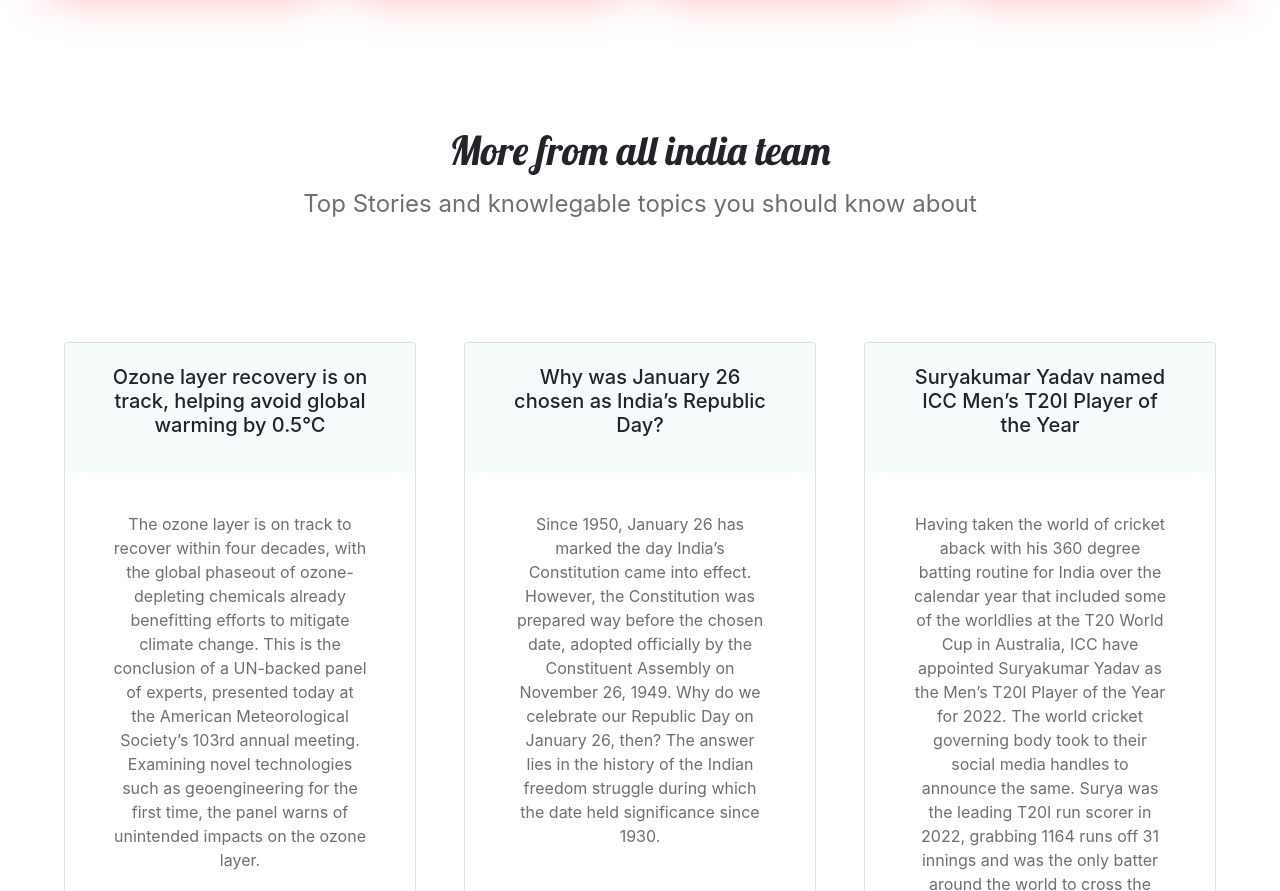
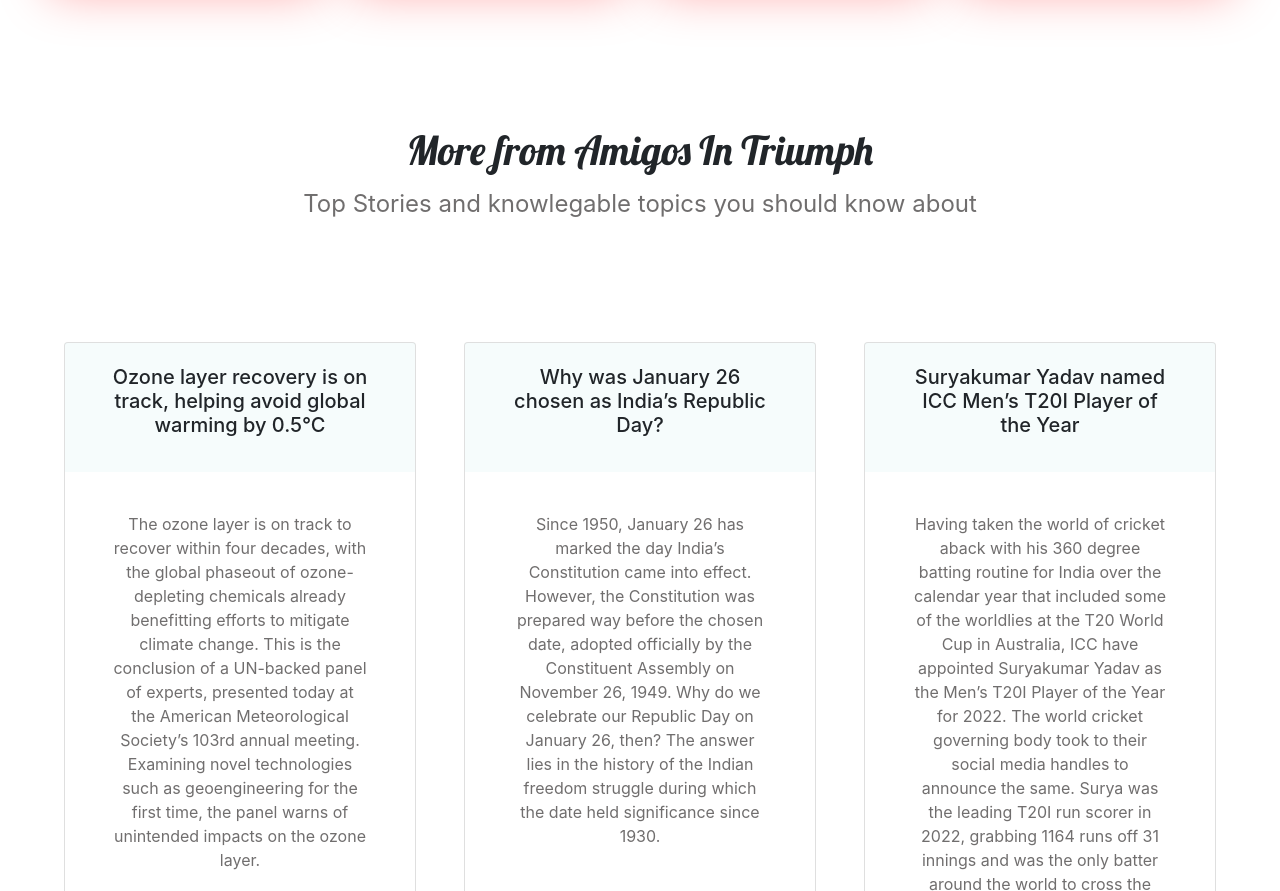
Before and after one commit to aitweb/ait, a plain HTML site: page index.html in a window 1280 px wide. Shown: the part 2012-2903 px from the top of the page. Drawn offline with nearby package versions, Linux system fonts and the light colour scheme; a web font is replaced by a local one.

Commit message:
Update index.html

```diff
--- a/index.html
+++ b/index.html
@@ -161,7 +161,7 @@
 
 
       <div class="purchase text-center">
-        <h1>More from all india team</h1>
+        <h1>More from Amigos In Triumph</h1>
         <p>
           Top Stories and knowlegable topics you should know about
         </p>
@@ -275,7 +275,7 @@ Surya was the leading T20I run scorer in 2022, grabbing 1164 runs off 31 innings
                           Only thing that would have been nice is that the course was longer and more details to each chapter.
                   </p>
                   <a href="#" class="text-secondary text-decoration-none">President</a>
-                  <p class="text-black-50">All India Team</p>
+                  <p class="text-black-50">Amigos In Triumph</p>
                 </div>
               </div>
         </div>
@@ -293,7 +293,7 @@ Surya was the leading T20I run scorer in 2022, grabbing 1164 runs off 31 innings
                           Thank you for the videos. It’s very easy to understand with neat and good examples. All the charts and diagrams are very useful for reference..
                         </p>
                         <a href="#" class="text-secondary text-decoration-none">Member</a>
-                        <p class="text-black-50">All India Team</p>
+                        <p class="text-black-50">Amigos In Triumph</p>
                       </div>
                     </div>
                   </div>
@@ -308,7 +308,7 @@ Surya was the leading T20I run scorer in 2022, grabbing 1164 runs off 31 innings
                           Excellent course. Each topic was explained professionally and effortlessly. I was able to understand every step of the way. This information provide is helpful for every leader no matter the experience
                         </p>
                         <a href="#" class="text-secondary text-decoration-none">Member</a>
-                        <p class="text-black-50">All India Team</p>
+                        <p class="text-black-50">Amigos In Triumph</p>
                       </div>
                     </div>
                   </div>
@@ -323,7 +323,7 @@ Surya was the leading T20I run scorer in 2022, grabbing 1164 runs off 31 innings
                           Excellent course. Each topic was explained professionally and effortlessly. I was able to understand every step of the way. This information provide is helpful for every leader no matter the experience
                         </p>
                         <a href="#" class="text-secondary text-decoration-none">Member</a>
-                        <p class="text-black-50">All India Team</p>
+                        <p class="text-black-50">Amigos In Triumph</p>
                       </div>
                     </div>
                   </div>
@@ -338,7 +338,7 @@ Surya was the leading T20I run scorer in 2022, grabbing 1164 runs off 31 innings
                           Excellent course. Each topic was explained professionally and effortlessly. I was able to understand every step of the way. This information provide is helpful for every leader no matter the experience
                         </p>
                         <a href="#" class="text-secondary text-decoration-none">Member</a>
-                        <p class="text-black-50">All India Team</p>
+                        <p class="text-black-50">Amigos In Triumph</p>
                       </div>
                     </div>
                   </div>
@@ -353,7 +353,7 @@ Surya was the leading T20I run scorer in 2022, grabbing 1164 runs off 31 innings
                           Excellent course. Each topic was explained professionally and effortlessly. I was able to understand every step of the way. This information provide is helpful for every leader no matter the experience
                         </p>
                         <a href="#" class="text-secondary text-decoration-none">Member</a>
-                        <p class="text-black-50">All India Team</p>
+                        <p class="text-black-50">Amigos In Triumph</p>
                       </div>
                     </div>
                   </div>
@@ -368,7 +368,7 @@ Surya was the leading T20I run scorer in 2022, grabbing 1164 runs off 31 innings
                           Excellent course. Each topic was explained professionally and effortlessly. I was able to understand every step of the way. This information provide is helpful for every leader no matter the experience
                         </p>
                         <a href="#" class="text-secondary text-decoration-none">Member</a>
-                        <p class="text-black-50">All India Team</p>
+                        <p class="text-black-50">Amigos In Triumph</p>
                       </div>
                     </div>
                   </div>
@@ -383,7 +383,7 @@ Surya was the leading T20I run scorer in 2022, grabbing 1164 runs off 31 innings
                           Excellent course. Each topic was explained professionally and effortlessly. I was able to understand every step of the way. This information provide is helpful for every leader no matter the experience
                         </p>
                         <a href="#" class="text-secondary text-decoration-none">Member</a>
-                        <p class="text-black-50">All India Team</p>
+                        <p class="text-black-50">Amigos In Triumph</p>
                       </div>
                     </div>
                   </div>
@@ -398,7 +398,7 @@ Surya was the leading T20I run scorer in 2022, grabbing 1164 runs off 31 innings
                           Excellent course. Each topic was explained professionally and effortlessly. I was able to understand every step of the way. This information provide is helpful for every leader no matter the experience
                         </p>
                         <a href="#" class="text-secondary text-decoration-none">Member</a>
-                        <p class="text-black-50">All India Team</p>
+                        <p class="text-black-50">Amigos In Triumph</p>
                       </div>
                     </div>
                   </div>
@@ -413,7 +413,7 @@ Surya was the leading T20I run scorer in 2022, grabbing 1164 runs off 31 innings
                           Excellent course. Each topic was explained professionally and effortlessly. I was able to understand every step of the way. This information provide is helpful for every leader no matter the experience
                         </p>
                         <a href="#" class="text-secondary text-decoration-none">Member</a>
-                        <p class="text-black-50">All India Team</p>
+                        <p class="text-black-50">Amigos In Triumph</p>
                       </div>
                     </div>
                   </div>
@@ -433,7 +433,7 @@ Surya was the leading T20I run scorer in 2022, grabbing 1164 runs off 31 innings
                           The diagrams are very useful
                   </p>
                   <a href="#" class="text-secondary text-decoration-none">Chief Secretary</a>
-                  <p class="text-black-50">All India Team</p>
+                  <p class="text-black-50">Amigos In Triumph</p>
                 </div>
               </div>
         </div>
@@ -445,9 +445,9 @@ Surya was the leading T20I run scorer in 2022, grabbing 1164 runs off 31 innings
       <div class="row text-left">
         <div class="col-md-5 col-sm-5">
           <h4 class="text-light">About us</h4>
-          <p class="text-muted">All India Team was founded around 2012, since then it is promoting love and harmony among all brothers and sisters.</p>
+          <p class="text-muted">Amigos In Triumph was founded around 2012, since then it is promoting love and harmony among all brothers and sisters.</p>
           <p class="pt-4 text-muted">Copyright ©2021 All rights reserved |
-            <span>All India Team</span>
+            <span>Amigos In Triumph</span>
           </p>
         </div>
         <div class="col-md-5 col-sm-12">
```
